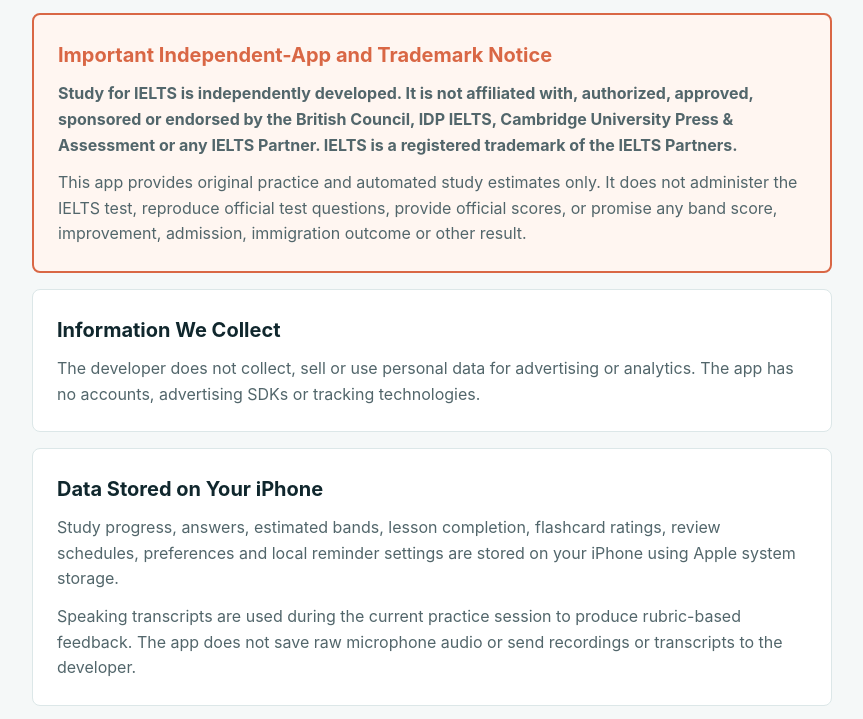
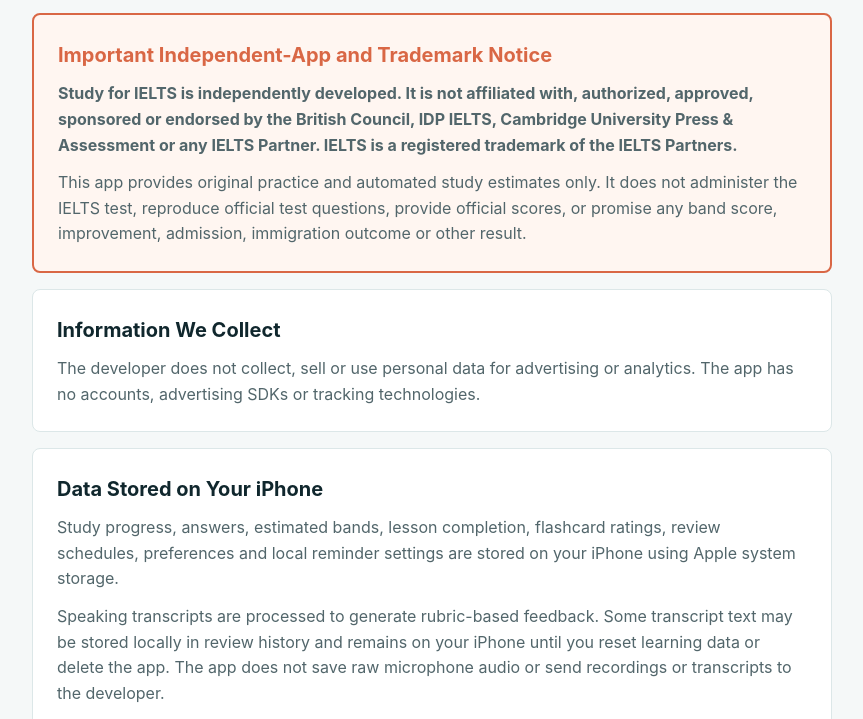
Before and after one commit to hqluong/hqluong.github.io, a plain HTML site: page study-for-ielts/privacy-policy/index.html in a window 1280 px wide. Shown: the part 223-942 px from the top of the page, without its empty margins (208-1071 px from the left). Drawn offline with Linux system fonts and the light colour scheme.

Commit message:
Clarify local speaking transcript retention

```diff
--- a/study-for-ielts/privacy-policy/index.html
+++ b/study-for-ielts/privacy-policy/index.html
@@ -81,7 +81,7 @@
     <section>
       <h2>Data Stored on Your iPhone</h2>
       <p>Study progress, answers, estimated bands, lesson completion, flashcard ratings, review schedules, preferences and local reminder settings are stored on your iPhone using Apple system storage.</p>
-      <p>Speaking transcripts are used during the current practice session to produce rubric-based feedback. The app does not save raw microphone audio or send recordings or transcripts to the developer.</p>
+      <p>Speaking transcripts are processed to generate rubric-based feedback. Some transcript text may be stored locally in review history and remains on your iPhone until you reset learning data or delete the app. The app does not save raw microphone audio or send recordings or transcripts to the developer.</p>
     </section>
 
     <section>
```
